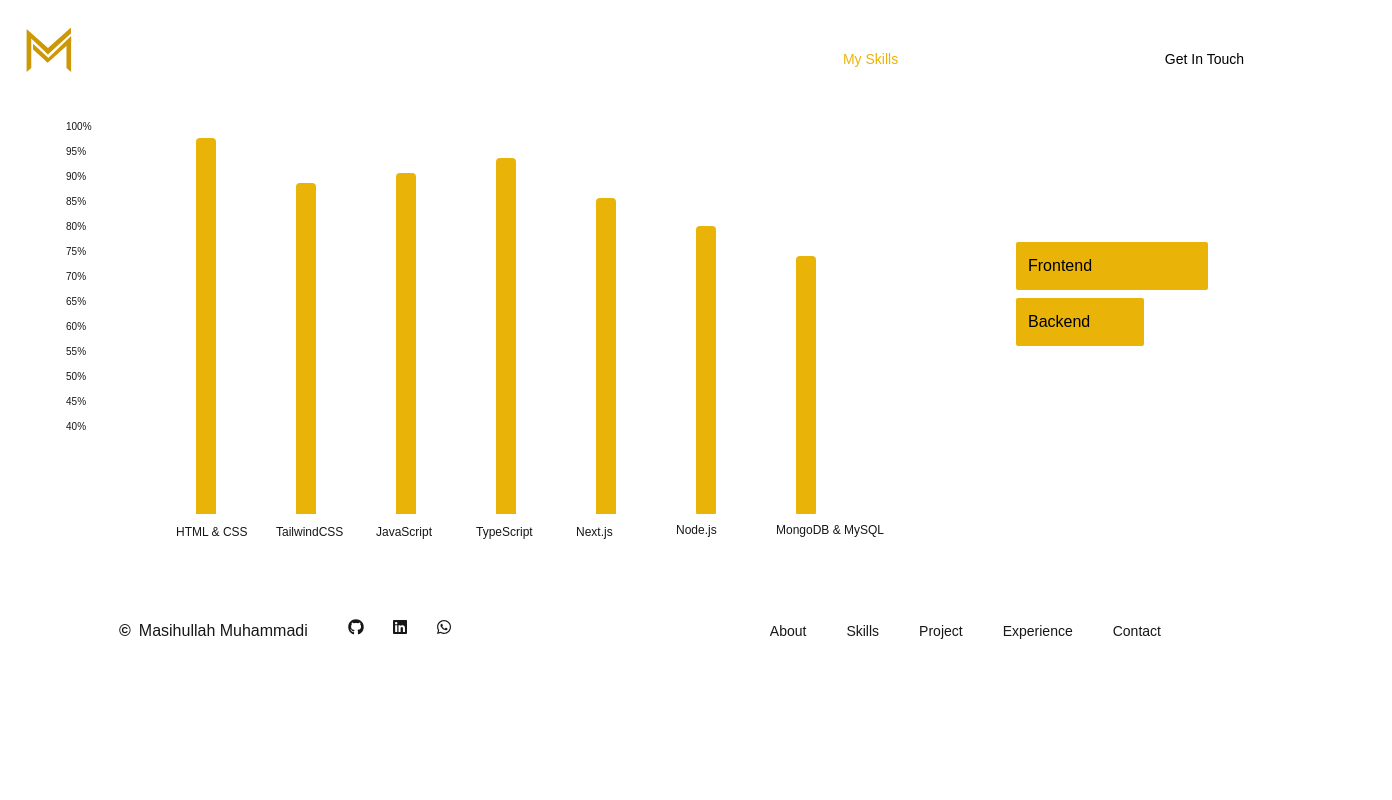
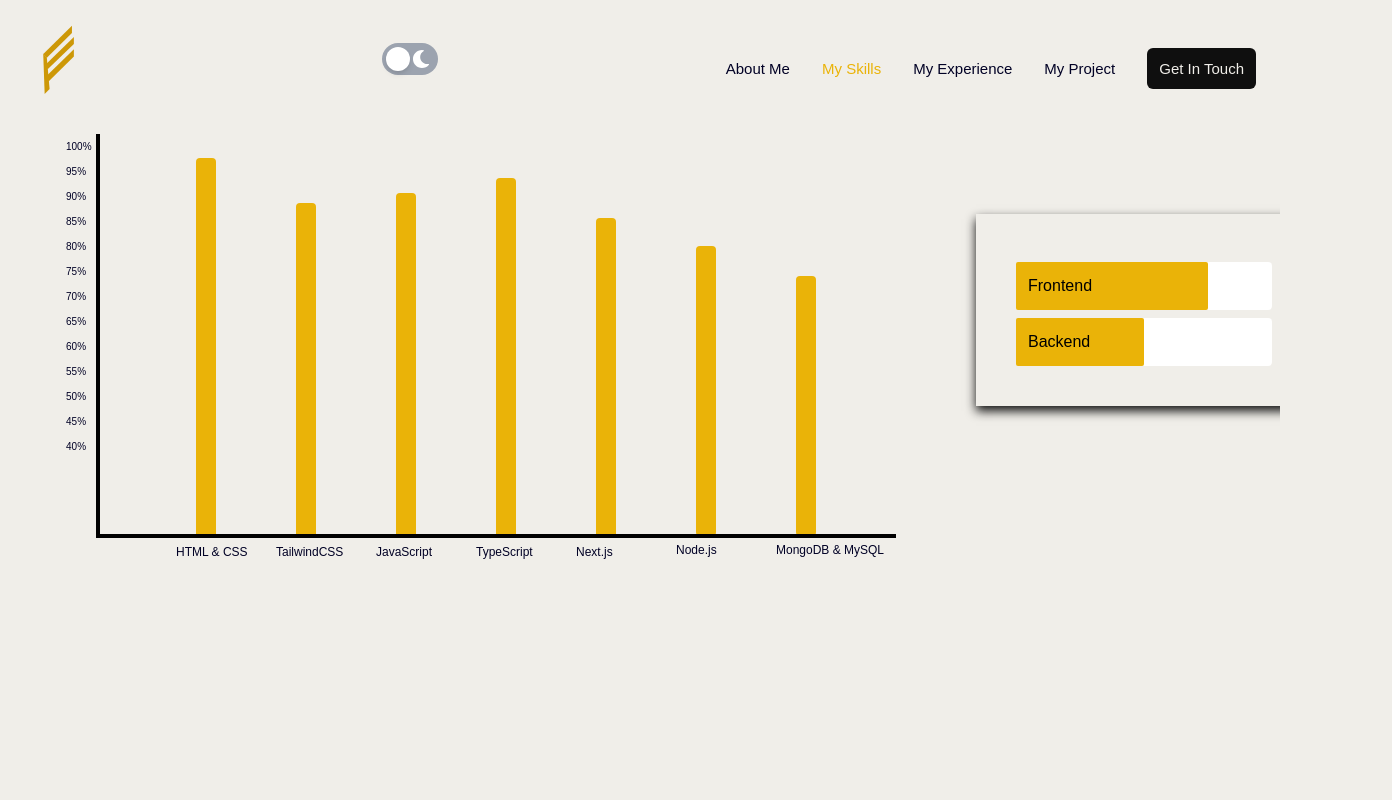
Before and after one commit to MasihMuhammadi/Portfolio, a Next.js app: page /skills in a window 1280 px wide. Shown: the top 800 px of the page, 1392 px wide, since content can reach past the window. Built offline with nearby package versions, Linux system fonts and the light colour scheme.

Commit message:
add dark mode and light mode, modify the pages, fixed bugs

```diff
--- a/app/components/landingPage.tsx
+++ b/app/components/landingPage.tsx
@@ -53,17 +53,17 @@ const LandingPage = () => {
           </h1>
           <p className="font-bold text-2xl mt-5">
             a{" "}
-            <span className="text-white inline-block">
+            <span className="allWhite inline-block">
               {displayedText}
               <span className="border-r-4 border-yellow-500 ml-1 animate-blink"></span>
             </span>
             {/* <Magnifier /> */}
           </p>
-          <button className="mt-24 bg-white p-2 scale-100 rounded-lg hover:scale-95">
+          <button className="mt-24 allYellow p-2 scale-100 rounded-lg hover:scale-95">
             <a
               href={"/myCv.pdf"}
               download
-              className="mt-24 bg-white text-black p-2 rounded-lg active:scale-95"
+              className="mt-24 allYellow text-black p-2 rounded-lg active:scale-95"
             >
               Download CV
             </a>
--- a/app/components/navbar.tsx
+++ b/app/components/navbar.tsx
@@ -1,28 +1,87 @@
 "use client";
-import React, { useState } from "react";
+import React, { useState, useEffect } from "react";
 import Link from "next/link";
 import { usePathname } from "next/navigation";
-import { FaBars, FaTimes } from "react-icons/fa";
+import { FaBars, FaMoon, FaSun, FaTimes } from "react-icons/fa";
 import Logo from "@/public/logo";
 
 const Navbar = () => {
   const [isOpen, setIsOpen] = useState(false);
+  const [isDarkMode, setIsDarkMode] = useState(false);
   const currentPath = usePathname(); // Automatically updates on route change
+
+  const toggleTheme = () => {
+    setIsDarkMode((prev) => {
+      const root = document.documentElement;
+      if (!prev) {
+        root.style.setProperty("--background", "#0f0f0f");
+        root.style.setProperty("--foreground", "#ededed");
+        root.style.setProperty("--primary", "#ededed");
+      } else {
+        root.style.setProperty("--background", "#ccc");
+        root.style.setProperty("--foreground", "#171717");
+        root.style.setProperty("--primary", "#0f0f0f");
+      }
+      return !prev;
+    });
+  };
+
+  useEffect(() => {
+    const root = document.documentElement;
+    if (isDarkMode) {
+      root.style.setProperty("--background", "#0f0f0f");
+      root.style.setProperty("--foreground", "#ededed");
+      root.style.setProperty("--thirnary", "#f0eee9");
+      root.style.setProperty("--shadow", "#f0eee9");
+      root.style.setProperty("--blackAndWhiteBtn", "#f0eee9");
+      root.style.setProperty("--border", "#f0eee9");
+    } else {
+      root.style.setProperty("--background", "#f0eee9");
+      root.style.setProperty("--foreground", "#010125");
+      root.style.setProperty("--thirnary", "#000");
+      root.style.setProperty("--thirnary", "#000");
+      root.style.setProperty("--shadow", "#0f0f0f");
+      root.style.setProperty("--blackAndWhiteBtn", "#0f0f0f");
+      root.style.setProperty("--border", "#000");
+    }
+  }, [isDarkMode]);
 
   const toggleMenu = () => setIsOpen(!isOpen);
 
   return (
-    <div className="flex justify-between items-center p-6 text-white">
+    <div className="flex justify-between items-center p-6 ">
       {/* Logo or Brand */}
       <div className="text-xl font-semibold">
         <Link href="/">
           <Logo />
         </Link>
       </div>
+      <div>
+        <button
+          className="relative w-14 h-8 bg-gray-400 rounded-full flex items-center p-1 transition-colors"
+          onClick={toggleTheme}
+        >
+          {/* Sun Icon */}
+          <span className="absolute left-2 text-white">
+            <FaSun size={18} />
+          </span>
 
+          {/* Moon Icon */}
+          <span className="absolute right-2 text-white">
+            <FaMoon size={18} />
+          </span>
+
+          {/* Toggle Ball */}
+          <span
+            className={`w-6 h-6 bg-white rounded-full shadow-md transform transition-transform ${
+              isDarkMode ? "translate-x-6" : "translate-x-0"
+            }`}
+          />
+        </button>
+      </div>
       {/* Desktop Menu */}
       <nav className="hidden md:flex mt-5">
-        <ul className="flex gap-x-8 text-[14px]">
+        <ul className="flex gap-x-8 text-[15px]">
           <li
             className={`hover:border-b hover:border-b-slate-50 transition-all hover:shadow-2xl hover:shadow-white duration-100 ${
               currentPath === "/" ? "text-yellow-500 border-b-yellow-500" : ""
@@ -66,7 +125,7 @@ const Navbar = () => {
           >
             <Link
               href="/contact"
-              className="px-3 text-black bg-white py-3 rounded-md"
+              className="px-3 text-black blackBtns py-3 rounded-md"
             >
               Get In Touch
             </Link>
@@ -81,8 +140,8 @@ const Navbar = () => {
             <FaTimes size={24} />
           ) : (
             <>
-              <div className="bg-white w-6 h-1  rounded"></div>
-              <div className="bg-white w-4 h-1  rounded mt-1"></div>
+              <div className="allBlack w-6 h-1  rounded"></div>
+              <div className="allBlack w-4 h-1  rounded mt-1"></div>
             </>
           )}
         </button>
@@ -100,9 +159,6 @@ const Navbar = () => {
               <Logo />
             </Link>
           </span>
-          {/* <button onClick={toggleMenu} aria-label="Close Menu">
-            <FaTimes size={24} />
-          </button> */}
         </div>
         <nav className="flex flex-col items-center mt-10 space-y-6">
           <Link
--- a/app/globals.css
+++ b/app/globals.css
@@ -5,13 +5,41 @@
 :root {
   --background: #ffffff;
   --foreground: #171717;
+  --primary: blue;
+  --secondary: #eab308;
+  --thirnary: #000;
+  --shadow: #eab308;
+  --blackAndWhiteBtn: #000;
+  --border: #fff;
 }
 
 @media (prefers-color-scheme: dark) {
   :root {
-    --background: #0a0a0a;
+    --background: #0f0f0f;
     --foreground: #ededed;
+    /* --secondary: #f59e0b; */
   }
+}
+.allYellow {
+  background-color: var(--secondary);
+  color: var(--background);
+}
+.allWhite {
+  color: var(--primary);
+}
+.allBlack {
+  background-color: var(--thirnary);
+}
+.shadows {
+  box-shadow: 0px 5px 10px 0 var(--shadow);
+}
+.blackBtns {
+  color: var(--background);
+  background-color: var(--blackAndWhiteBtn);
+}
+.borders {
+  border-bottom: 2px solid var(--border);
+  color: var(--foreground);
 }
 
 body {
--- a/app/page.tsx
+++ b/app/page.tsx
@@ -1,34 +1,12 @@
 "use client";
-import { useEffect, useState } from "react";
+
+import { useState } from "react";
 import LandingPage from "./components/landingPage";
-import Navbar from "./components/navbar";
-import ScrollAnimation from "./components/scrollAnimation";
 import Footer from "./components/footer";
+
 export default function Home() {
-  // const [scrollY, setScrollY] = useState(0);
-
-  // const handleScroll = () => {
-  //   setScrollY(window.scrollY);
-  // };
-
-  // useEffect(() => {
-  //   window.addEventListener("scroll", handleScroll);
-  //   return () => window.removeEventListener("scroll", handleScroll);
-  // }, []);
-
-  // const translateY = Math.min(scrollY, window.innerHeight);
   return (
-    <div className=" overflow-hidden">
-      {/* <div className="bg-gray-200 relative ">
-        <div className="fixed inset-0 flex items-center justify-center">
-          <div
-            className="w-12 h-32 bg-gray-400 rounded-lg shadow-lg shadow-black transition-transform duration-100"
-            style={{
-              transform: `translateY(-${translateY}px)`,
-            }}
-          ></div>
-        </div>
-      </div> */}
+    <div className={`overflow-hidden `}>
       <LandingPage />
       <div className="mt-5">
         <Footer />
--- a/app/skills/page.tsx
+++ b/app/skills/page.tsx
@@ -80,12 +80,12 @@ const MySkills = () => {
 
   return (
     <>
-      <div className="p-4 md:pr-20">
+      <div className="min-h-screen p-4 md:pr-20 overflow-x-hidden overflow-y-auto">
         {/* Large screen view */}
         <div className="hidden lg:flex justify-between rotate-90 md:rotate-0 mt-[400px] lg:mt-0">
           <div className="px-20 relative">
-            <div className="h-[400px] w-1 bg-white"></div>
-            <div className="w-[800px] h-1 bg-white"></div>
+            <div className="h-[400px] w-1 allBlack"></div>
+            <div className="w-[800px] h-1 allBlack"></div>
             <div>
               {[100, 95, 90, 85, 80, 75, 70, 65, 60, 55, 50, 45, 40].map(
                 (level, index) => (
@@ -102,7 +102,7 @@ const MySkills = () => {
             {animatedSkills.map((skill, index) => (
               <div key={index} className="absolute">
                 <div
-                  className="absolute -z-[1000] w-5 transition-all duration-300 rounded bg-yellow-500"
+                  className="absolute -z-[1000] w-5 transition-all duration-300 rounded allYellow"
                   style={{
                     height: skill.initialHeight,
                     left: skill.position.left,
@@ -122,7 +122,7 @@ const MySkills = () => {
             ))}
           </div>
           <div>
-            <div className="flex flex-col mt-20 mr-20 p-10 shadow-sm shadow-white ">
+            <div className="flex flex-col mt-20 mr-20 p-10 shadow-sm shadows ">
               <div className="relative p-6 w-64 bg-white text-black my-2 rounded">
                 <div
                   className={`absolute top-0 left-0 h-12 transition-all p-3 rounded-sm duration-300 bg-yellow-500 ${
--- a/public/logo.tsx
+++ b/public/logo.tsx
@@ -2,34 +2,26 @@ const Logo = () => {
   return (
     <>
       <svg
-        width="50"
-        height="50"
-        viewBox="0 0 1312 1202"
+        width="70"
+        height="70"
+        viewBox="0 0 431 830"
         fill="none"
         xmlns="http://www.w3.org/2000/svg"
       >
         <path
-          d="M68.2537 216.391H190.254V1099.5L68.2537 1201.39V216.391Z"
+          d="M71.4552 400.923L29.0001 354.434L368.992 21.2788L368.992 106.091L71.4552 400.923Z"
           fill="#CD9807"
         />
         <path
-          d="M1114.25 399.391L1236.25 305.391V1201.39L1114.25 1097V399.391Z"
+          d="M81 536L51.9999 486.433L391.991 153.278L391.991 238.091L81 536Z"
           fill="#CD9807"
         />
         <path
-          d="M711.067 648.332L627.945 737.634L68.6491 217.042L68.6491 79.3906L711.067 648.332Z"
+          d="M94.4552 678.923L52.0001 632.434L391.992 299.279L391.992 384.091L94.4552 678.923Z"
           fill="#CD9807"
         />
         <path
-          d="M626.21 742.165L539.734 656.107L1232.25 39.3905L1232.25 196.391L626.21 742.165Z"
-          fill="#CD9807"
-        />
-        <path
-          d="M623.5 963.5L561.362 907.081L1236.21 261.436L1236.21 412.5L623.5 963.5Z"
-          fill="#CD9807"
-        />
-        <path
-          d="M656 847L601.874 943.381L237.754 616.891L237.753 465.391L656 847Z"
+          d="M104 771.5L45.5546 829.716L28.4606 354L71 398L104 771.5Z"
           fill="#CD9807"
         />
       </svg>
--- a/tailwind.config.ts
+++ b/tailwind.config.ts
@@ -1,6 +1,7 @@
 import type { Config } from "tailwindcss";
 
 const config: Config = {
+  darkMode: "class",
   content: [
     "./pages/**/*.{js,ts,jsx,tsx,mdx}",
     "./components/**/*.{js,ts,jsx,tsx,mdx}",
```
Also changed, not shown: app/contact/page.tsx (+5 -5 lines), app/experiences/page.tsx (+4 -8 lines), app/projects/page.tsx (+6 -4 lines), 1 other file (tests, documents, lock files or other folders).
